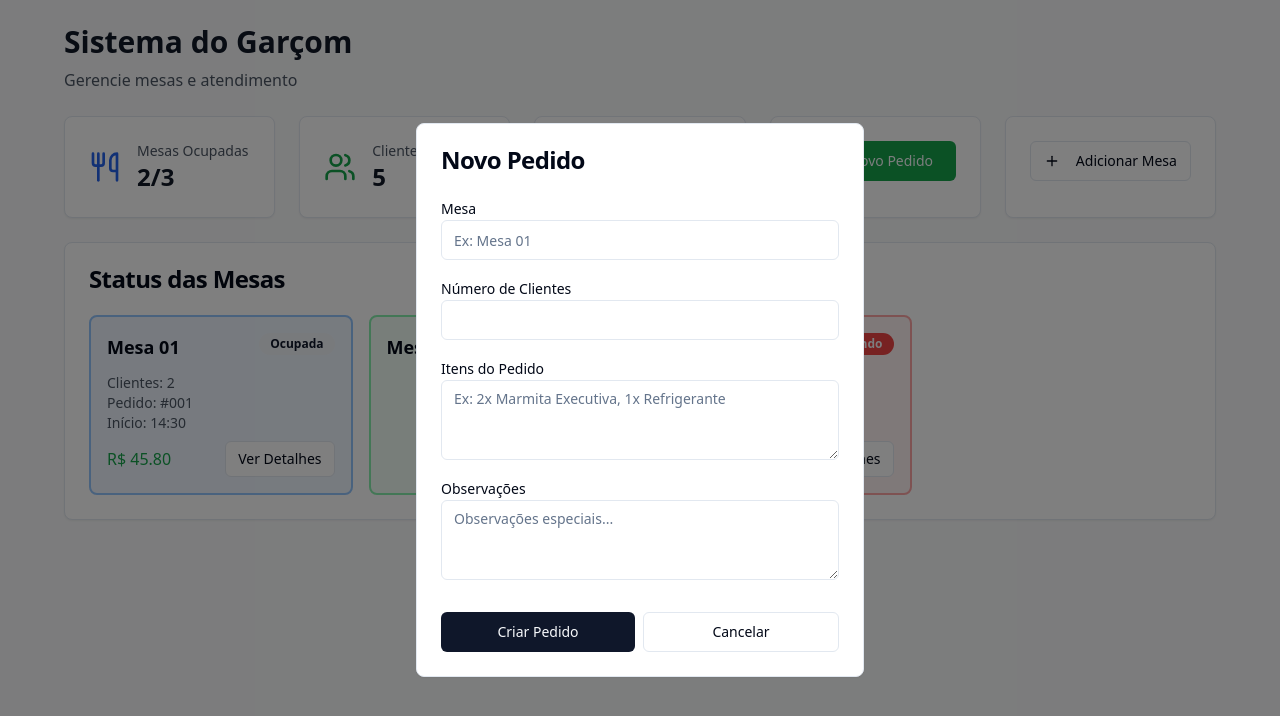
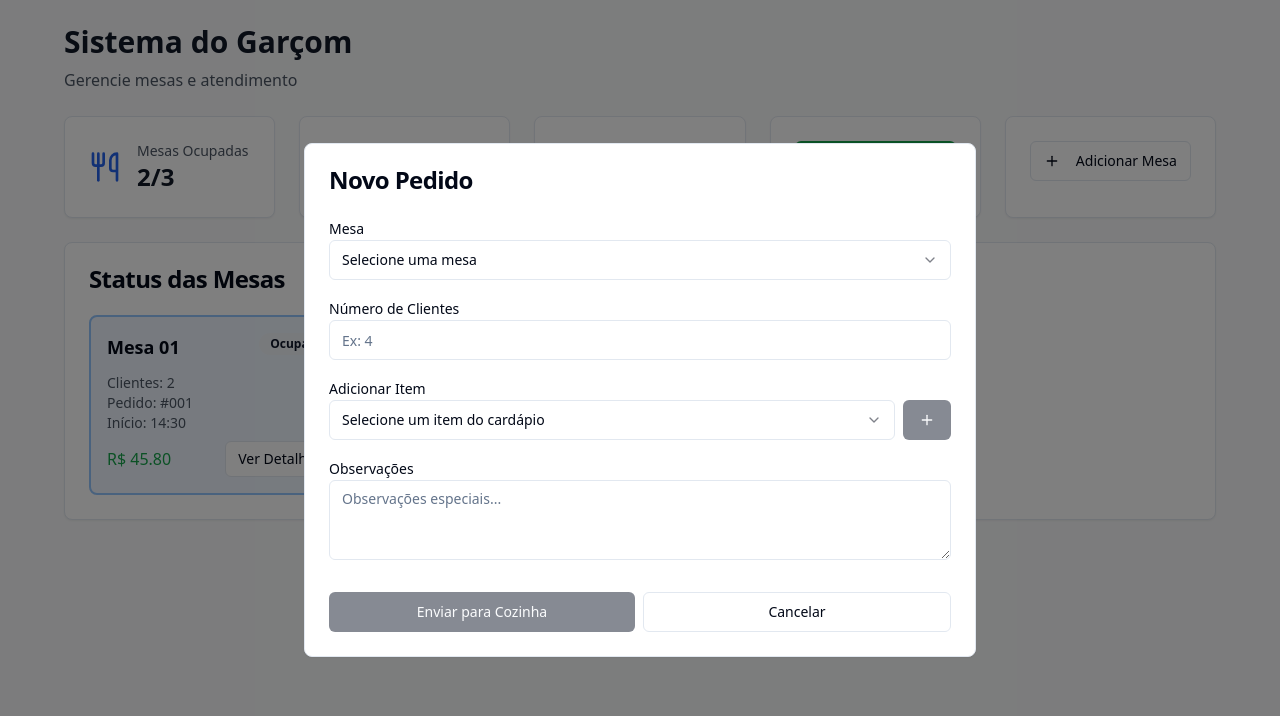
Before and after one commit to 9642DotCom/marmita-mania-system, a React (Vite) app: page /garcon in a window 1280 px wide. Both pictures are taken after a click on the button "Novo Pedido". Shown: the top 716 px of the page. Built offline with nearby package versions, Linux system fonts and the light colour scheme.

Commit message:
feat: Implement order creation for waiter
Allow the waiter to select a table, choose items from the catalog, and send the order to the kitchen.

```diff
--- a/src/pages/Garcon.tsx
+++ b/src/pages/Garcon.tsx
@@ -1,4 +1,3 @@
-
 import { useState } from 'react';
 import { Card, CardContent, CardHeader, CardTitle } from '@/components/ui/card';
 import { Badge } from '@/components/ui/badge';
@@ -6,7 +5,10 @@ import { Button } from '@/components/ui/button';
 import { Input } from '@/components/ui/input';
 import { Label } from '@/components/ui/label';
 import { Textarea } from '@/components/ui/textarea';
-import { Users, Clock, Plus, Utensils, Trash2 } from 'lucide-react';
+import { Select, SelectContent, SelectItem, SelectTrigger, SelectValue } from '@/components/ui/select';
+import { Users, Clock, Plus, Utensils, Trash2, Minus } from 'lucide-react';
+import { marmitas } from '@/data/marmitas';
+import { MarmitaItem } from '@/hooks/useCart';
 
 interface Table {
   id: number;
@@ -16,6 +18,21 @@ interface Table {
   order: string;
   total: number;
   startTime: string;
+}
+
+interface OrderItem {
+  item: MarmitaItem;
+  quantity: number;
+}
+
+interface Order {
+  id: string;
+  tableNumber: string;
+  items: OrderItem[];
+  total: number;
+  status: 'preparando' | 'pronto' | 'entregue';
+  createdAt: string;
+  notes?: string;
 }
 
 const Garcon = () => {
@@ -49,21 +66,109 @@ const Garcon = () => {
     }
   ]);
 
+  const [orders, setOrders] = useState<Order[]>([]);
+
   const [newOrder, setNewOrder] = useState({
-    table: '',
+    tableId: '',
     customers: '',
-    items: '',
     notes: ''
   });
+
+  const [orderItems, setOrderItems] = useState<OrderItem[]>([]);
+  const [selectedItemId, setSelectedItemId] = useState<string>('');
 
   const [showOrderForm, setShowOrderForm] = useState(false);
   const [showAddTableForm, setShowAddTableForm] = useState(false);
   const [newTableNumber, setNewTableNumber] = useState('');
 
+  const addItemToOrder = () => {
+    if (!selectedItemId) return;
+
+    const item = marmitas.find(m => m.id.toString() === selectedItemId);
+    if (!item) return;
+
+    const existingItem = orderItems.find(oi => oi.item.id === item.id);
+    if (existingItem) {
+      setOrderItems(orderItems.map(oi =>
+        oi.item.id === item.id
+          ? { ...oi, quantity: oi.quantity + 1 }
+          : oi
+      ));
+    } else {
+      setOrderItems([...orderItems, { item, quantity: 1 }]);
+    }
+    setSelectedItemId('');
+  };
+
+  const removeItemFromOrder = (itemId: number) => {
+    setOrderItems(orderItems.filter(oi => oi.item.id !== itemId));
+  };
+
+  const updateItemQuantity = (itemId: number, quantity: number) => {
+    if (quantity <= 0) {
+      removeItemFromOrder(itemId);
+      return;
+    }
+    setOrderItems(orderItems.map(oi =>
+      oi.item.id === itemId
+        ? { ...oi, quantity }
+        : oi
+    ));
+  };
+
+  const calculateOrderTotal = () => {
+    return orderItems.reduce((total, oi) => total + (oi.item.price * oi.quantity), 0);
+  };
+
   const handleNewOrder = (e: React.FormEvent) => {
     e.preventDefault();
-    console.log('Novo pedido:', newOrder);
-    setNewOrder({ table: '', customers: '', items: '', notes: '' });
+
+    if (!newOrder.tableId || orderItems.length === 0) {
+      alert('Selecione uma mesa e adicione pelo menos um item');
+      return;
+    }
+
+    const selectedTable = tables.find(t => t.id.toString() === newOrder.tableId);
+    if (!selectedTable) return;
+
+    // Gerar ID do pedido
+    const orderId = `#${String(orders.length + 1).padStart(3, '0')}`;
+    const now = new Date();
+    const orderTotal = calculateOrderTotal();
+
+    // Criar novo pedido
+    const order: Order = {
+      id: orderId,
+      tableNumber: selectedTable.number,
+      items: orderItems,
+      total: orderTotal,
+      status: 'preparando',
+      createdAt: now.toLocaleTimeString('pt-BR', { hour: '2-digit', minute: '2-digit' }),
+      notes: newOrder.notes
+    };
+
+    // Adicionar à lista de pedidos (enviando para cozinha)
+    setOrders([...orders, order]);
+
+    // Atualizar status da mesa
+    setTables(tables.map(table =>
+      table.id.toString() === newOrder.tableId
+        ? {
+            ...table,
+            status: 'ocupada' as const,
+            customers: parseInt(newOrder.customers),
+            order: orderId,
+            total: orderTotal,
+            startTime: now.toLocaleTimeString('pt-BR', { hour: '2-digit', minute: '2-digit' })
+          }
+        : table
+    ));
+
+    console.log('Pedido enviado para a cozinha:', order);
+
+    // Limpar formulário
+    setNewOrder({ tableId: '', customers: '', notes: '' });
+    setOrderItems([]);
     setShowOrderForm(false);
   };
 
@@ -122,6 +227,7 @@ const Garcon = () => {
 
   const occupiedTables = tables.filter(t => t.status !== 'livre').length;
   const totalCustomers = tables.reduce((sum, table) => sum + (table.status !== 'livre' ? table.customers : 0), 0);
+  const availableTables = tables.filter(t => t.status === 'livre');
 
   return (
     <div className="min-h-screen bg-gray-50 p-6">
@@ -174,6 +280,7 @@ const Garcon = () => {
                 <Button
                   onClick={() => setShowOrderForm(true)}
                   className="w-full bg-green-600 hover:bg-green-700"
+                  disabled={availableTables.length === 0}
                 >
                   <Plus className="h-4 w-4 mr-2" />
                   Novo Pedido
@@ -261,7 +368,7 @@ const Garcon = () => {
         {/* Modal para novo pedido */}
         {showOrderForm && (
           <div className="fixed inset-0 bg-black bg-opacity-50 flex items-center justify-center p-4 z-50">
-            <Card className="w-full max-w-md">
+            <Card className="w-full max-w-2xl max-h-[80vh] overflow-y-auto">
               <CardHeader>
                 <CardTitle>Novo Pedido</CardTitle>
               </CardHeader>
@@ -269,13 +376,18 @@ const Garcon = () => {
                 <form onSubmit={handleNewOrder} className="space-y-4">
                   <div>
                     <Label htmlFor="table">Mesa</Label>
-                    <Input
-                      id="table"
-                      value={newOrder.table}
-                      onChange={(e) => setNewOrder(prev => ({ ...prev, table: e.target.value }))}
-                      placeholder="Ex: Mesa 01"
-                      required
-                    />
+                    <Select value={newOrder.tableId} onValueChange={(value) => setNewOrder(prev => ({ ...prev, tableId: value }))}>
+                      <SelectTrigger>
+                        <SelectValue placeholder="Selecione uma mesa" />
+                      </SelectTrigger>
+                      <SelectContent>
+                        {availableTables.map((table) => (
+                          <SelectItem key={table.id} value={table.id.toString()}>
+                            {table.number}
+                          </SelectItem>
+                        ))}
+                      </SelectContent>
+                    </Select>
                   </div>
 
                   <div>
@@ -285,20 +397,78 @@ const Garcon = () => {
                       type="number"
                       value={newOrder.customers}
                       onChange={(e) => setNewOrder(prev => ({ ...prev, customers: e.target.value }))}
+                      placeholder="Ex: 4"
                       required
                     />
                   </div>
 
                   <div>
-                    <Label htmlFor="items">Itens do Pedido</Label>
-                    <Textarea
-                      id="items"
-                      value={newOrder.items}
-                      onChange={(e) => setNewOrder(prev => ({ ...prev, items: e.target.value }))}
-                      placeholder="Ex: 2x Marmita Executiva, 1x Refrigerante"
-                      required
-                    />
+                    <Label>Adicionar Item</Label>
+                    <div className="flex gap-2">
+                      <Select value={selectedItemId} onValueChange={setSelectedItemId}>
+                        <SelectTrigger className="flex-1">
+                          <SelectValue placeholder="Selecione um item do cardápio" />
+                        </SelectTrigger>
+                        <SelectContent>
+                          {marmitas.map((item) => (
+                            <SelectItem key={item.id} value={item.id.toString()}>
+                              {item.name} - R$ {item.price.toFixed(2)}
+                            </SelectItem>
+                          ))}
+                        </SelectContent>
+                      </Select>
+                      <Button type="button" onClick={addItemToOrder} disabled={!selectedItemId}>
+                        <Plus className="h-4 w-4" />
+                      </Button>
+                    </div>
                   </div>
+
+                  {orderItems.length > 0 && (
+                    <div>
+                      <Label>Itens do Pedido</Label>
+                      <div className="border rounded-lg p-3 space-y-2 max-h-40 overflow-y-auto">
+                        {orderItems.map((orderItem) => (
+                          <div key={orderItem.item.id} className="flex items-center justify-between bg-gray-50 p-2 rounded">
+                            <div className="flex-1">
+                              <p className="font-medium">{orderItem.item.name}</p>
+                              <p className="text-sm text-gray-600">R$ {orderItem.item.price.toFixed(2)} cada</p>
+                            </div>
+                            <div className="flex items-center gap-2">
+                              <Button
+                                type="button"
+                                variant="outline"
+                                size="sm"
+                                onClick={() => updateItemQuantity(orderItem.item.id, orderItem.quantity - 1)}
+                              >
+                                <Minus className="h-3 w-3" />
+                              </Button>
+                              <span className="w-8 text-center">{orderItem.quantity}</span>
+                              <Button
+                                type="button"
+                                variant="outline"
+                                size="sm"
+                                onClick={() => updateItemQuantity(orderItem.item.id, orderItem.quantity + 1)}
+                              >
+                                <Plus className="h-3 w-3" />
+                              </Button>
+                              <Button
+                                type="button"
+                                variant="destructive"
+                                size="sm"
+                                onClick={() => removeItemFromOrder(orderItem.item.id)}
+                              >
+                                <Trash2 className="h-3 w-3" />
+                              </Button>
+                            </div>
+                          </div>
+                        ))}
+                        <div className="flex justify-between items-center pt-2 border-t">
+                          <span className="font-semibold">Total:</span>
+                          <span className="font-bold text-lg">R$ {calculateOrderTotal().toFixed(2)}</span>
+                        </div>
+                      </div>
+                    </div>
+                  )}
 
                   <div>
                     <Label htmlFor="notes">Observações</Label>
@@ -311,13 +481,17 @@ const Garcon = () => {
                   </div>
 
                   <div className="flex gap-2 pt-4">
-                    <Button type="submit" className="flex-1">
-                      Criar Pedido
+                    <Button type="submit" className="flex-1" disabled={orderItems.length === 0}>
+                      Enviar para Cozinha
                     </Button>
                     <Button
                       type="button"
                       variant="outline"
-                      onClick={() => setShowOrderForm(false)}
+                      onClick={() => {
+                        setShowOrderForm(false);
+                        setNewOrder({ tableId: '', customers: '', notes: '' });
+                        setOrderItems([]);
+                      }}
                       className="flex-1"
                     >
                       Cancelar
```
